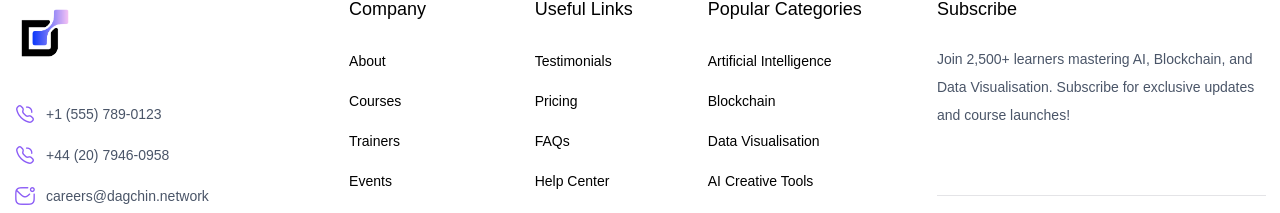
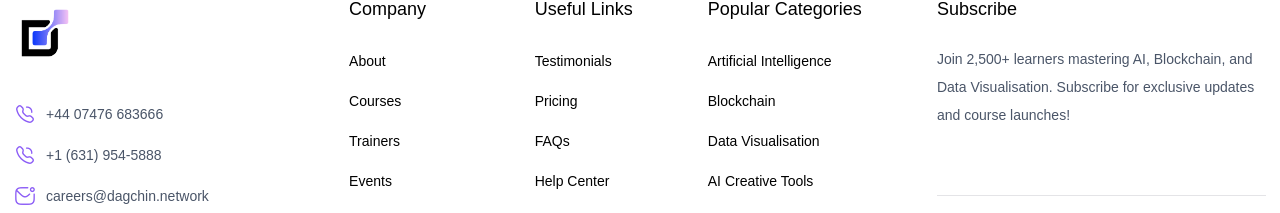
Before and after one commit to dagchain-official/dagarmy-website, a Next.js app: page / in a window 1280 px wide. Shown: the part 9573-9786 px from the top of the page. Built offline with nearby package versions, Linux system fonts and the light colour scheme; a web font is replaced by a local one.

Commit message:
Update footer contact numbers to UK and US phone numbers

```diff
--- a/components/footers/Footer1.jsx
+++ b/components/footers/Footer1.jsx
@@ -137,13 +137,13 @@ export default function Footer1({ parentClass = "footer" }) {
                         <div className="icon">
                           <i className="flaticon-call" />
                         </div>
-                        <p>+1 (555) 789-0123</p>
+                        <p>+44 07476 683666</p>
                       </li>
                       <li className="flex gap-10 items-center">
                         <div className="icon">
                           <i className="flaticon-call" />
                         </div>
-                        <p>+44 (20) 7946-0958</p>
+                        <p>+1 (631) 954-5888</p>
                       </li>
                       <li className="flex gap-10 items-center">
                         <div className="icon">
```
